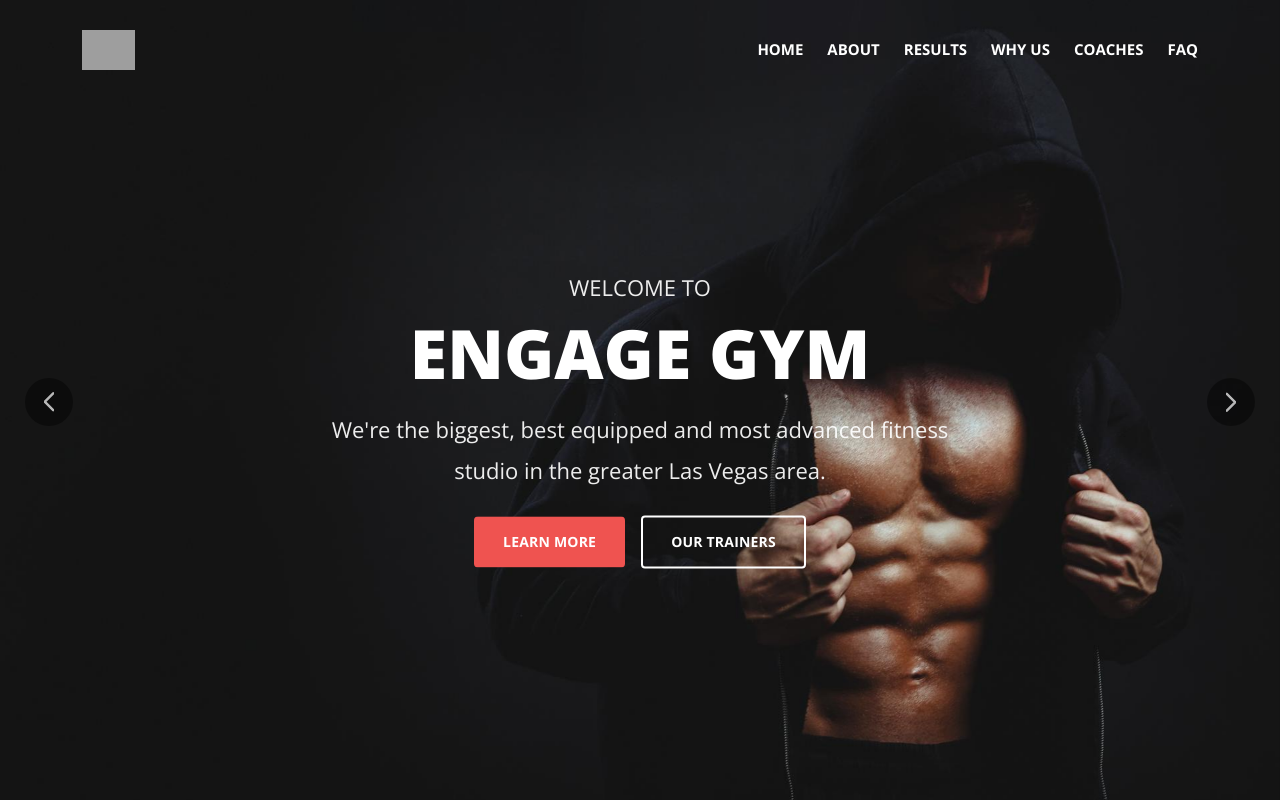
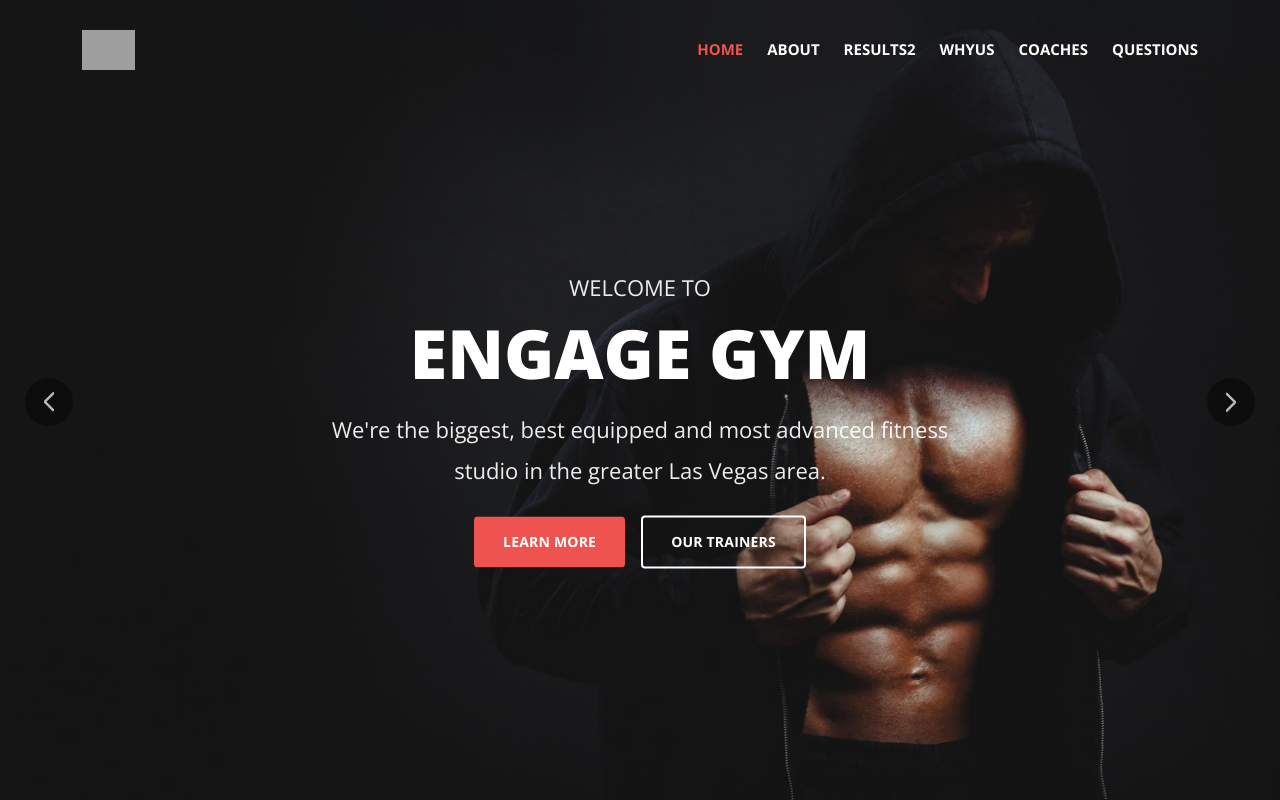
Before and after one commit to EslamElgharbawy/GYM, a React (Vite) app: page / in a window 1280 px wide. Shown: the top 800 px of the page. Built offline with nearby package versions, Linux system fonts and the light colour scheme; grey boxes are pictures that could not be loaded.

Commit message:
Implement active section detection using IntersectionObserver

```diff
--- a/src/Sections/Hero/Hero.jsx
+++ b/src/Sections/Hero/Hero.jsx
@@ -7,7 +7,6 @@ import "swiper/css/effect-fade";
 
 import { EffectFade, Navigation } from "swiper/modules";
 import { useEffect, useRef } from "react";
-import { Element } from "react-scroll";
 
 export default function Hero() {
   const heroSec = useRef(null);
@@ -30,9 +29,8 @@ export default function Hero() {
   }, []);
   return (
     <>
-      <Element name="hero">
-        <section id="hero">
-          <div
+      <section >
+        <div id="home"
           ref={heroSec}
           className="hero-container position-absolute top-0 bottom-0 start-0 end-0 w-100 h-100 will-change-transform"
         >
@@ -93,7 +91,6 @@ export default function Hero() {
           </Swiper>
         </div>
       </section>
-      </Element>
     </>
   );
 }
--- a/src/components/Header/Header.jsx
+++ b/src/components/Header/Header.jsx
@@ -3,15 +3,21 @@ import Nav from "react-bootstrap/Nav";
 import Navbar from "react-bootstrap/Navbar";
 import logo from "../../assets/images/gym-light.png";
 import { useEffect, useRef, useState } from "react";
-import { Link } from "react-scroll";
 export default function Header() {
+  const [active, setactive] = useState("home");
   const [NavBg, setNavBg] = useState(false);
   const [show, setshow] = useState(true);
   const lastScroll = useRef(0);
+  const sections = [
+    "home",
+    "about",
+    "results2",
+    "whyUs",
+    "coaches",
+    "questions",
+  ];
   useEffect(() => {
     const handleScroll = () => {
-      const scrollY = window.scrollY;
-
       if (scrollY > 100) {
         setNavBg(true);
       } else {
@@ -24,8 +30,34 @@ export default function Header() {
       }
       lastScroll.current = scrollY;
     };
+
+    const observer = new IntersectionObserver(
+      (entries) => {
+        entries.forEach((entry) => {
+          if (entry.isIntersecting) {
+            setactive(entry.target.id);
+          }
+        });
+      },
+      {
+        root: null,
+        rootMargin: "-120px 0px 0px 0px",
+        threshold: 0.4,
+      },
+    );
+
+    sections.forEach((id) => {
+      const section = document.getElementById(id);
+      if (section) observer.observe(section);
+    });
     window.addEventListener("scroll", handleScroll);
-    return () => window.removeEventListener("scroll", handleScroll);
+    return () => {
+      window.removeEventListener("scroll", handleScroll);
+      sections.forEach((id) => {
+        const section = document.getElementById(id);
+        if (section) observer.unobserve(section);
+      });
+    };
   }, []);
   return (
     <>
@@ -42,57 +74,15 @@ export default function Header() {
           <Navbar.Toggle aria-controls="basic-navbar-nav" />
           <Navbar.Collapse id="basic-navbar-nav" className="flex-grow-0 h-100">
             <Nav className="me-auto gap-4 h-100 align-items-center">
-              <Link
-                to="hero"
-                onClick={() => {
-                  window.scrollTo({ top: 0, behavior: "smooth" });
-                }}
-                spy
-                activeClass="active-link"
-                className="nav_items"
-              >
-                Home
-              </Link>
-              <Link
-                spy
-                activeClass="active-link"
-                to="about"
-                className="nav_items"
-              >
-                About
-              </Link>
-              <Link
-                spy
-                activeClass="active-link"
-                to="results2"
-                className="nav_items"
-              >
-                Results
-              </Link>
-              <Link
-                spy
-                activeClass="active-link"
-                to="whyUs"
-                className="nav_items"
-              >
-                Why us
-              </Link>
-              <Link
-                spy
-                activeClass="active-link"
-                to="coaches"
-                className="nav_items"
-              >
-                Coaches
-              </Link>
-              <Link
-                spy
-                activeClass="active-link"
-                to="questions"
-                className="nav_items"
-              >
-                FAQ
-              </Link>
+              {sections.map((id) => (
+                <a
+                  key={id}
+                  href={`#${id}`}
+                  className={`nav_items ${active == id ? "active-link" : ""}`}
+                >
+                  {id}
+                </a>
+              ))}
             </Nav>
           </Navbar.Collapse>
         </Container>
--- a/src/index.css
+++ b/src/index.css
@@ -57,6 +57,7 @@ body {
 .active-link{
   color: #ef5350;
 }
+
 #hero {
   width: 100%;
   height: 100svh;
```
Lines whose indentation alone changed are shown as unchanged.
